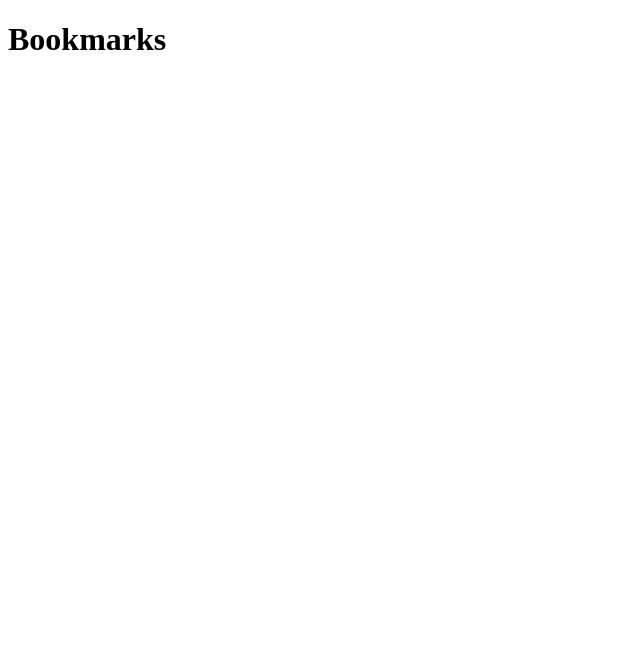
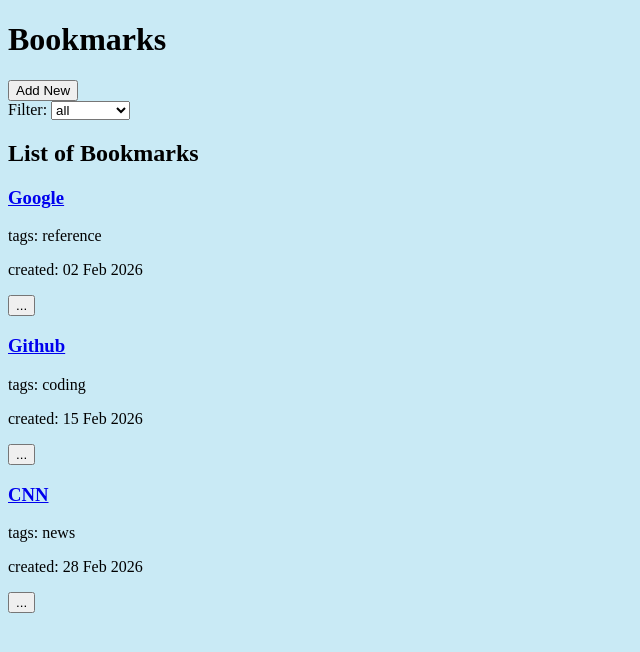
Before and after one commit to buildingsareheavy/bookmarks, a website: page public/index.html in a window 1280 px wide. Shown: the whole page, without its empty margins (0-640 px from the left). Drawn offline with Linux system fonts and the light colour scheme.

Commit message:
Added initial HTML structure with dummy content

```diff
--- a/public/index.html
+++ b/public/index.html
@@ -8,5 +8,63 @@
   </head>
   <body>
     <h1>Bookmarks</h1>
+    <button id="add-new" command="show-modal" commandfor="add-new-dialog">
+      Add New
+    </button>
+    <dialog id="add-new-dialog">
+      <h2 id="dialog-title">Add New Bookmark</h2>
+      <form id="add-new-form">
+        <label for="add-title">Title</label>
+        <input type="text" id="add-title" name="addTitle" required />
+        <label for="add-url">URL</label>
+        <input
+          type="url"
+          id="add-url"
+          name="addUrl"
+          pattern="https://.*/"
+          required
+        />
+        <!-- combobox for tags later -->
+        <button id="add-new-submit">Submit</button>
+      </form>
+      <button commandfor="add-new-dialog" command="close">Close</button>
+    </dialog>
+    <div class="filter-container">
+      Filter:
+      <select name="tags" id="tag-filter">
+        <option value="all">all</option>
+        <option value="art">art</option>
+        <option value="coding">coding</option>
+        <option value="news">news</option>
+        <option value="reference">reference</option>
+      </select>
+    </div>
+    <h2>List of Bookmarks</h2>
+    <main>
+      <article>
+        <h3><a href="https://www.google.com">Google</a></h3>
+        <div aria-label="meta-info">
+          <p>tags: <span>reference</span></p>
+          <p>created: <span>02 Feb 2026</span></p>
+        </div>
+        <button class="modify" aria-label="bookmark options">...</button>
+      </article>
+      <article>
+        <h3><a href="https://www.github.com">Github</a></h3>
+        <div aria-label="meta-info">
+          <p>tags: <span>coding</span></p>
+          <p>created: <span>15 Feb 2026</span></p>
+        </div>
+        <button class="modify" aria-label="bookmark options">...</button>
+      </article>
+      <article>
+        <h3><a href="https://www.cnn.com">CNN</a></h3>
+        <div aria-label="meta-info">
+          <p>tags: <span>news</span></p>
+          <p>created: <span>28 Feb 2026</span></p>
+        </div>
+        <button class="modify" aria-label="bookmark options">...</button>
+      </article>
+    </main>
   </body>
 </html>
--- a/public/style.css
+++ b/public/style.css
@@ -0,0 +1,13 @@
+:root {
+  --bg: #c9eaf5; /* lightblue */
+}
+
+*,
+*::before,
+*::after {
+  box-sizing: border-box;
+}
+
+body {
+  background-color: var(--bg);
+}
```
